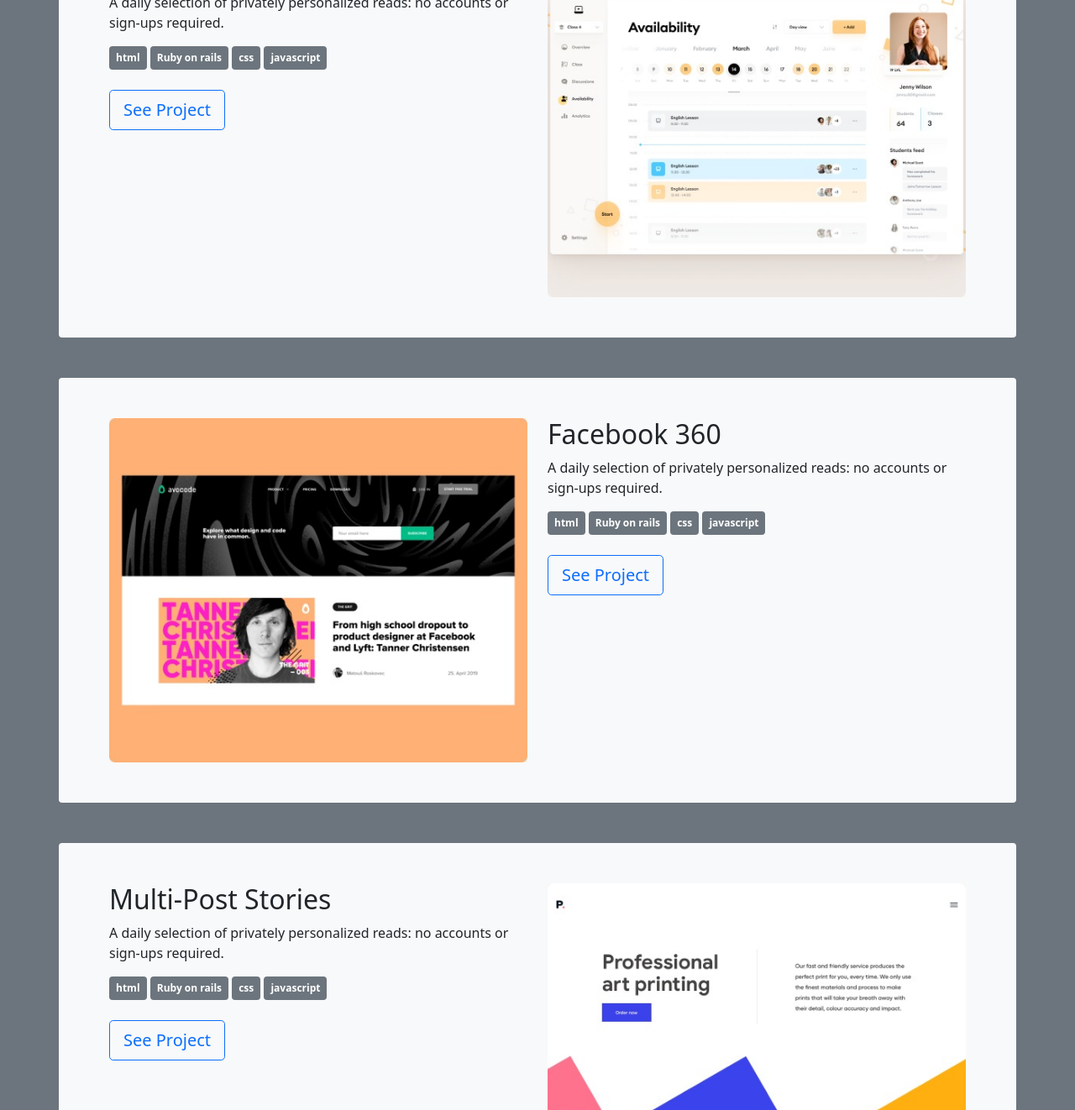
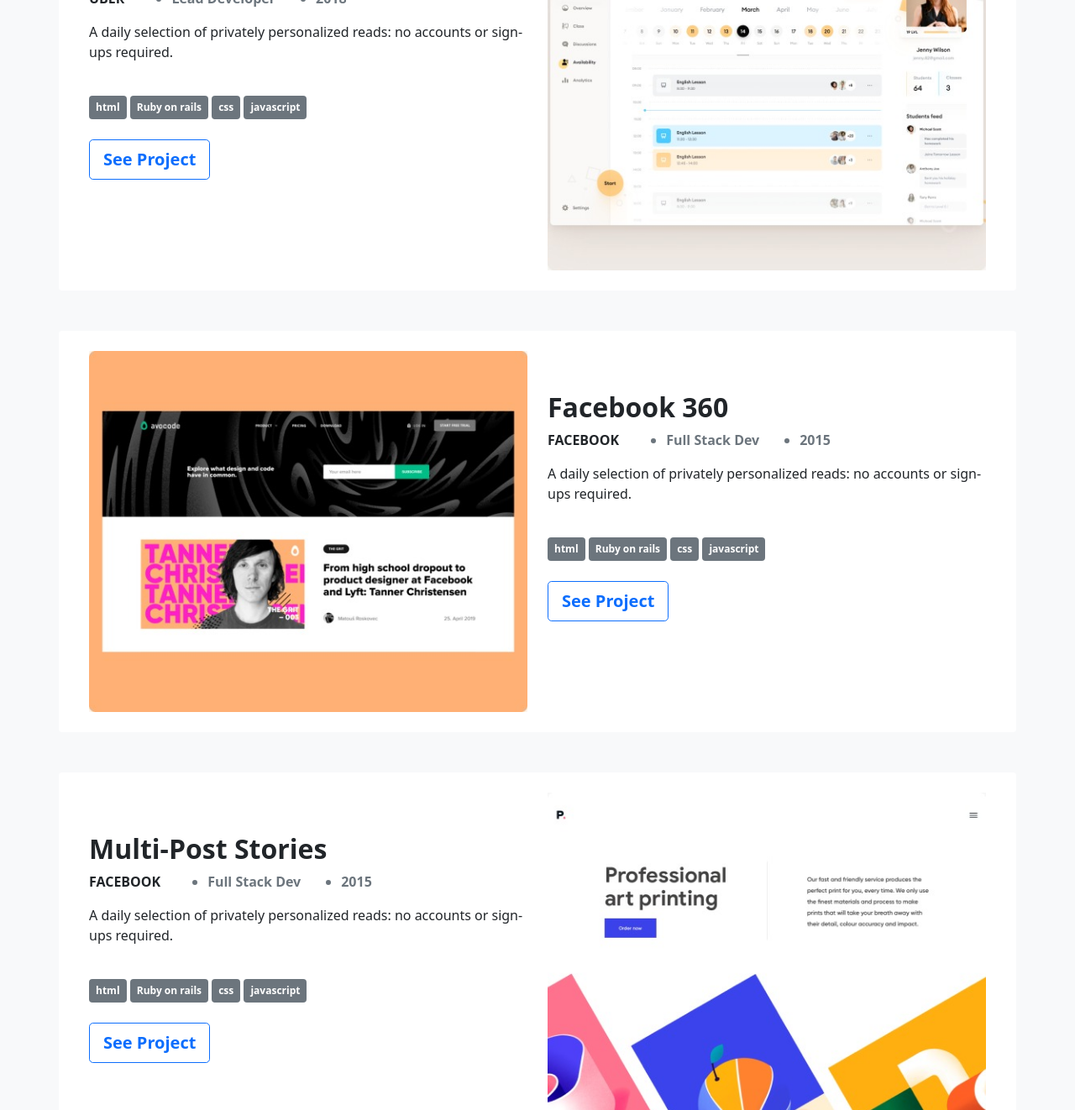
Before and after one commit to ernestmusong/Bootstrap-portfolio, a plain HTML site: page index.html in a window 1280 px wide. Shown: the part 754-2076 px from the top of the page at 84% size. Drawn offline with nearby package versions, Linux system fonts and the light colour scheme.

Commit message:
Add badges for role title on project section. Change button text to bold

```diff
--- a/index.html
+++ b/index.html
@@ -12,60 +12,88 @@
   </head>
   <body>
     <!-- Project section -->
-    <div class="project-section bg-secondary py-5">
+    <div class="project-section bg-light py-5">
       <div class="container">
-        <div class="row bg-light rounded p-5 my-5">
+        <div class="row bg-white rounded p-4 my-5">
           <div class="col"><img src="./images/nature.jpeg" class="img-fluid" alt="Mockup image"></div>
-          <div class="col">
-            <h2>Tonic</h2>
+          <div class="col py-5">
+            <h2 class="fw-bold">Tonic</h2>
+            <div class="title-role d-flex">
+              <p class="text-uppercase fw-bold">Canopy</p>
+              <ul class="d-flex justify-content-center align-items-center text-secondary fw-bold">
+                <li class="pe-4 mx-4">Back End Dev</li>
+                <li class="">2015</li>
+              </ul>
+            </div>
             <p>A daily selection of privately personalized reads: no accounts or sign-ups required.</p>
-            <div class="badges">
+            <div class="badges pt-4">
               <span class="badge bg-secondary p-2">html</span>
               <span class="badge bg-secondary p-2">css</span>
               <span class="badge bg-secondary p-2">javascript</span>
             </div>
-            <button class="btn btn-outline-primary my-4 btn-lg">See Project</button>
+            <button class="btn btn-outline-primary my-4 px-4 btn-lg fw-bold">See Project</button>
           </div>
         </div>
-        <div class="row bg-light rounded p-5 my-5">
-          <div class="col">
-            <h2>Uber Navigation</h2>
+        <div class="row bg-white rounded p-4 my-5">
+          <div class="col py-5">
+            <h2 class="fw-bold">Uber Navigation</h2>
+            <div class="title-role d-flex">
+              <p class="text-uppercase fw-bold">uber</p>
+              <ul class="d-flex justify-content-center align-items-center text-secondary fw-bold">
+                <li class="pe-4 mx-4">Lead Developer</li>
+                <li class="">2018</li>
+              </ul>
+            </div>
             <p>A daily selection of privately personalized reads: no accounts or sign-ups required.</p>
-            <div class="badges">
+            <div class="badges pt-4">
               <span class="badge bg-secondary p-2">html</span>
               <span class="badge bg-secondary p-2">Ruby on rails</span>
               <span class="badge bg-secondary p-2">css</span>
               <span class="badge bg-secondary p-2">javascript</span>
             </div>
-            <button class="btn btn-outline-primary my-4 btn-lg">See Project</button>
+            <button class="btn btn-outline-primary my-4 btn-lg fw-bold">See Project</button>
           </div>
           <div class="col"><img src="./images/availability.jpeg" class="img-fluid" alt="Mockup image"></div>
         </div>
-        <div class="row bg-light rounded p-5 my-5">
+        <div class="row bg-white rounded p-4 my-5">
           <div class="col"><img src="./images/avocode.jpeg" class="img-fluid" alt="Mockup image"></div>
-          <div class="col">
-            <h2>Facebook 360</h2>
+          <div class="col py-5">
+            <h2 class="fw-bold">Facebook 360</h2>
+            <div class="title-role d-flex">
+              <p class="text-uppercase fw-bold">Facebook</p>
+              <ul class="d-flex justify-content-center align-items-center text-secondary fw-bold">
+                <li class="pe-4 mx-4">Full Stack Dev</li>
+                <li class="">2015</li>
+              </ul>
+            </div>
             <p>A daily selection of privately personalized reads: no accounts or sign-ups required.</p>
-            <div class="badges">
+            <div class="badges pt-4">
               <span class="badge bg-secondary p-2">html</span>
               <span class="badge bg-secondary p-2">Ruby on rails</span>
               <span class="badge bg-secondary p-2">css</span>
               <span class="badge bg-secondary p-2">javascript</span>
             </div>
-            <button class="btn btn-outline-primary my-4 btn-lg">See Project</button>
+            <button class="btn btn-outline-primary my-4 btn-lg fw-bold">See Project</button>
           </div>
         </div>
-        <div class="row bg-light rounded p-5 my-5">
-          <div class="col">
-            <h2>Multi-Post Stories</h2>
+        <div class="row bg-white rounded p-4 my-5">
+          <div class="col py-5">
+            <h2 class="fw-bold">Multi-Post Stories</h2>
+            <div class="title-role d-flex">
+              <p class="text-uppercase fw-bold">Facebook</p>
+              <ul class="d-flex justify-content-center align-items-center text-secondary fw-bold">
+                <li class="pe-4 mx-4">Full Stack Dev</li>
+                <li class="">2015</li>
+              </ul>
+            </div>
             <p>A daily selection of privately personalized reads: no accounts or sign-ups required.</p>
-            <div class="badges">
+            <div class="badges pt-4">
               <span class="badge bg-secondary p-2">html</span>
               <span class="badge bg-secondary p-2">Ruby on rails</span>
               <span class="badge bg-secondary p-2">css</span>
               <span class="badge bg-secondary p-2">javascript</span>
             </div>
-            <button class="btn btn-outline-primary my-4 btn-lg">See Project</button>
+            <button class="btn btn-outline-primary my-4 btn-lg fw-bold">See Project</button>
           </div>
           <div class="col"><img src="./images/professional.jpeg" class="img-fluid" alt="Mockup image"></div>
         </div>
```
Also changed, not shown: images/thumb.jpeg (added).
